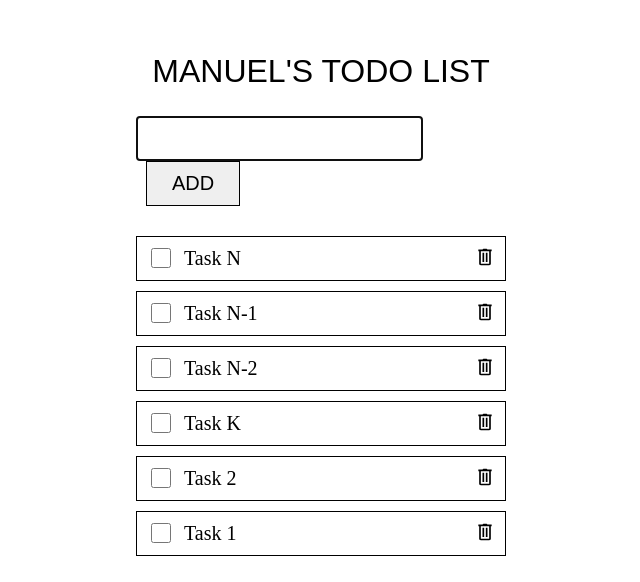
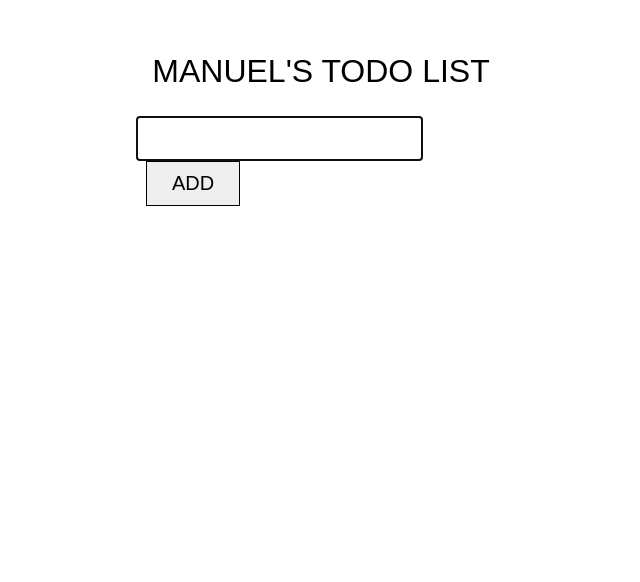
Before and after one commit to ManuGil22/Todo-list-angular-v2, an Angular app: page / in a window 1280 px wide. Shown: the part 124-706 px from the top of the page, without its empty margins (319-959 px from the left). Built offline with nearby package versions, Linux system fonts and the light colour scheme.

Commit message:
Create tasks working. New tasks added to task-list

```diff
--- a/src/app/app.component.html
+++ b/src/app/app.component.html
@@ -1,5 +1,5 @@
 <div class="main">
   <app-header></app-header>
   <app-add-task (newTask)="getNewTask($event)"></app-add-task>
-  <app-task-list></app-task-list>
+  <app-task-list [taskList]="tasksArray"></app-task-list>
 </div>
--- a/src/app/app.component.ts
+++ b/src/app/app.component.ts
@@ -1,4 +1,5 @@
 import { Component } from '@angular/core';
+import { Task } from './models/Task';
 
 @Component({
   selector: 'app-root',
@@ -7,9 +8,15 @@ import { Component } from '@angular/core';
 })
 export class AppComponent {
   title = 'todo-list';
-  tasksArray: Array<string> = [];
+  id = 0;
+  tasksArray: Task[] = [];
 
   getNewTask(event:string){
-    this.tasksArray.push(event);
+    var newTask = {
+      id: this.id,
+      task: event
+    }
+    this.id = this.id + 1;
+    this.tasksArray.push(newTask);
   }
 }
--- a/src/app/components/task-list/task-list.component.html
+++ b/src/app/components/task-list/task-list.component.html
@@ -1,8 +1,5 @@
 <div class="task-list">
-    <app-task-row taskDescription="Task N"></app-task-row>
-    <app-task-row taskDescription="Task N-1"></app-task-row>
-    <app-task-row taskDescription="Task N-2"></app-task-row>
-    <app-task-row taskDescription="Task K"></app-task-row>
-    <app-task-row taskDescription="Task 2"></app-task-row>
-    <app-task-row taskDescription="Task 1"></app-task-row>
+    <div *ngFor="let item of taskList">
+        <app-task-row taskDescription="{{item.task}}" taskId="{{item.id}}"></app-task-row>
+    </div>
 </div>
--- a/src/app/components/task-list/task-list.component.ts
+++ b/src/app/components/task-list/task-list.component.ts
@@ -1,4 +1,5 @@
-import { Component, OnInit } from '@angular/core';
+import { Component, Input, OnInit, SimpleChanges } from '@angular/core';
+import { Task } from 'src/app/models/Task';
 
 @Component({
   selector: 'app-task-list',
@@ -7,8 +8,9 @@ import { Component, OnInit } from '@angular/core';
 })
 
 export class TaskListComponent implements OnInit {
+  @Input() taskList: Task[] = [];
 
-  constructor() { }
+  constructor() {  }
 
   ngOnInit(): void {
   }
--- a/src/app/components/task-row/task-row.component.ts
+++ b/src/app/components/task-row/task-row.component.ts
@@ -7,6 +7,7 @@ import { Component, OnInit, Input } from '@angular/core';
 })
 export class TaskRowComponent implements OnInit {
   @Input() taskDescription = '';
+  @Input() taskId = '';
   taskCompleted = false ;
 
   constructor() { }
--- /dev/null
+++ b/src/app/models/Task.ts
@@ -0,0 +1,4 @@
+export interface Task {
+    id: number,
+    task: string
+}
```
